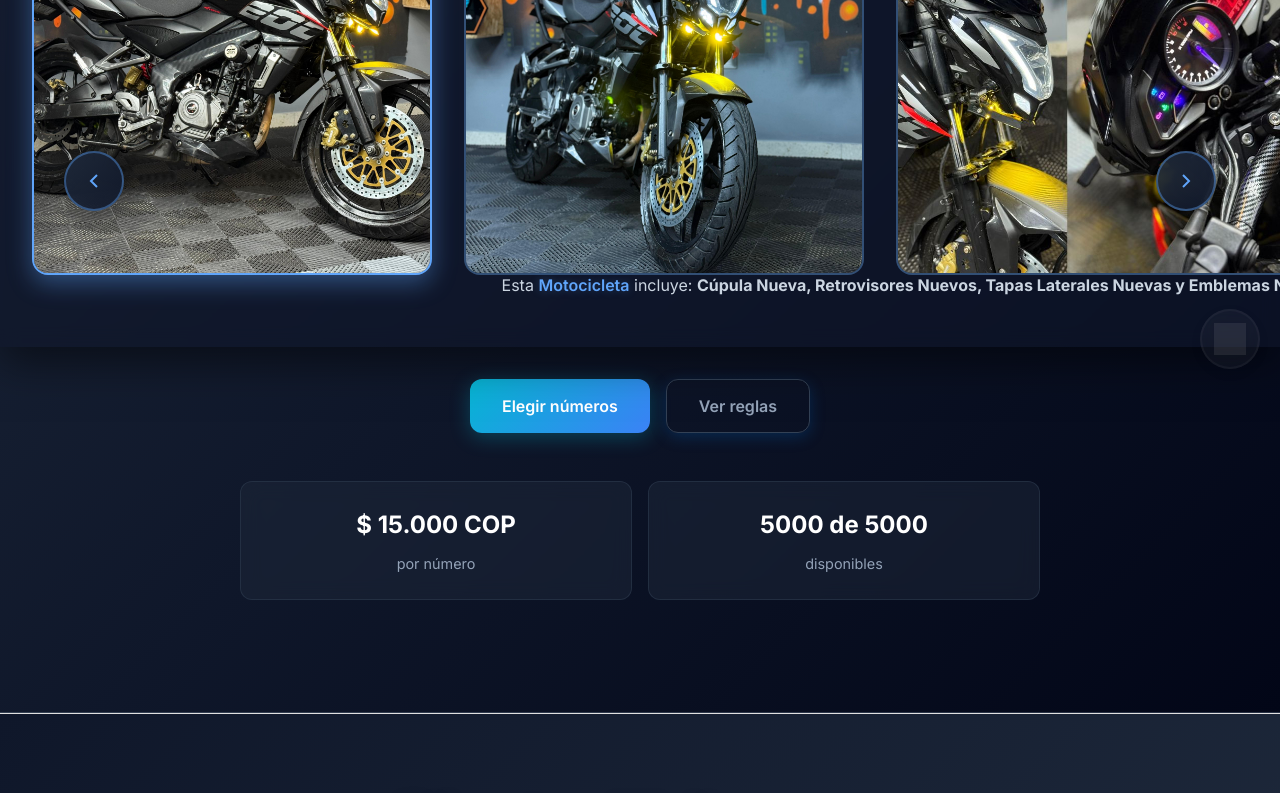
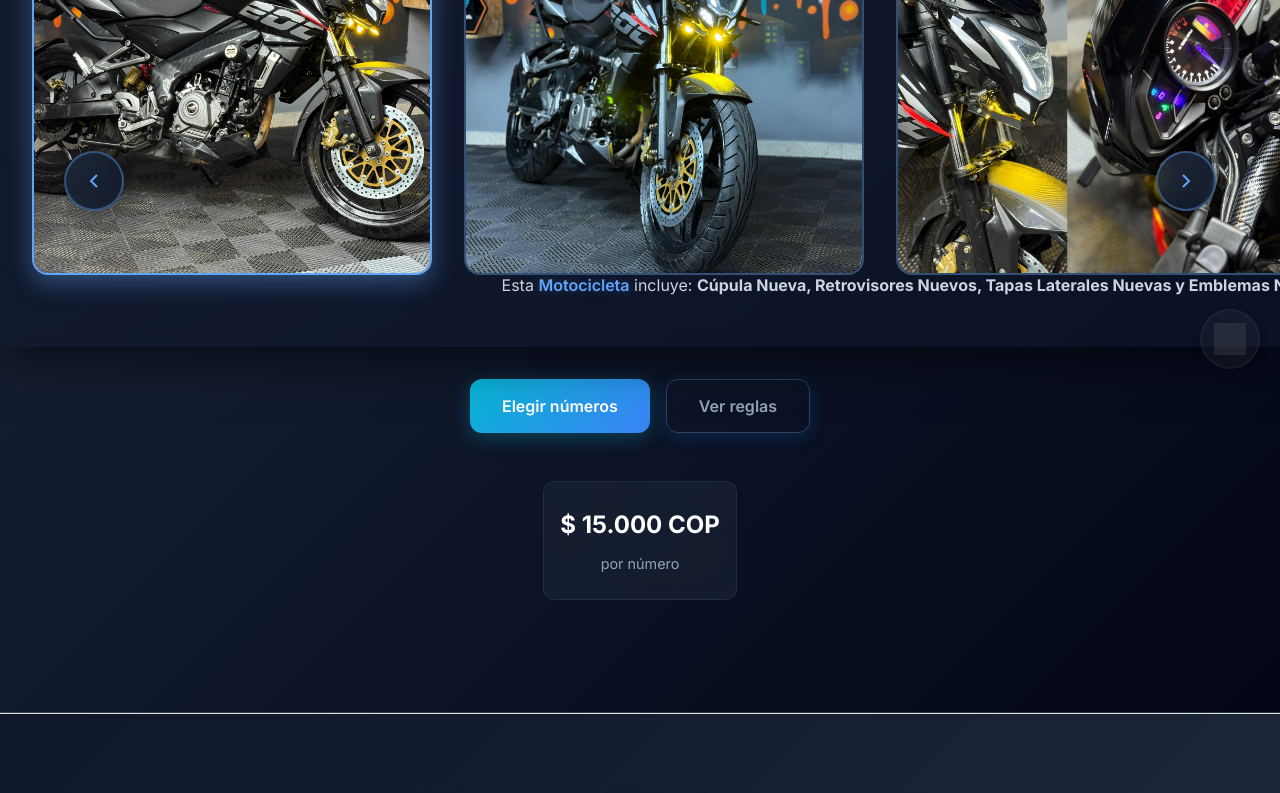
Before and after one commit to SebasTaclar/soydanirodriguezz-front, a Vue app: page / in a window 1280 px wide. Shown: the part 411-1204 px from the top of the page. Built offline with nearby package versions, Linux system fonts and the light colour scheme; no server answers; grey boxes are pictures that could not be loaded.

Commit message:
Quite el espacio de cantidad de numeros

```diff
--- a/src/components/MainBanner.vue
+++ b/src/components/MainBanner.vue
@@ -75,15 +75,15 @@
             <button class="btn-secondary" @click="viewRules">Ver reglas</button>
           </div>
            <!-- Estadísticas -->
-          <div class="stats-section">
+          <div class="stats-section stats-centered">
             <div class="stat-card">
               <div class="stat-value">$ 15.000 COP</div>
               <div class="stat-label">por número</div>
             </div>
-          <div class="stat-card">
+          <!-- <div class="stat-card">
             <div class="stat-value">{{ availabilityText }}</div>
             <div class="stat-label">disponibles</div>
-          </div>
+          </div> -->
         </div>
         </div> <!-- Cierre content-wrapper -->
       </div>
@@ -1229,6 +1229,13 @@ onUnmounted(() => {
   justify-content: center;
 }
 
+/* Clase especial para centrar una sola tarjeta */
+.stats-centered {
+  display: flex;
+  justify-content: center;
+  grid-template-columns: none;
+}
+
 .stat-card {
   background: rgba(30, 41, 59, 0.5);
   border: 1px solid rgba(51, 65, 85, 0.5);
```
